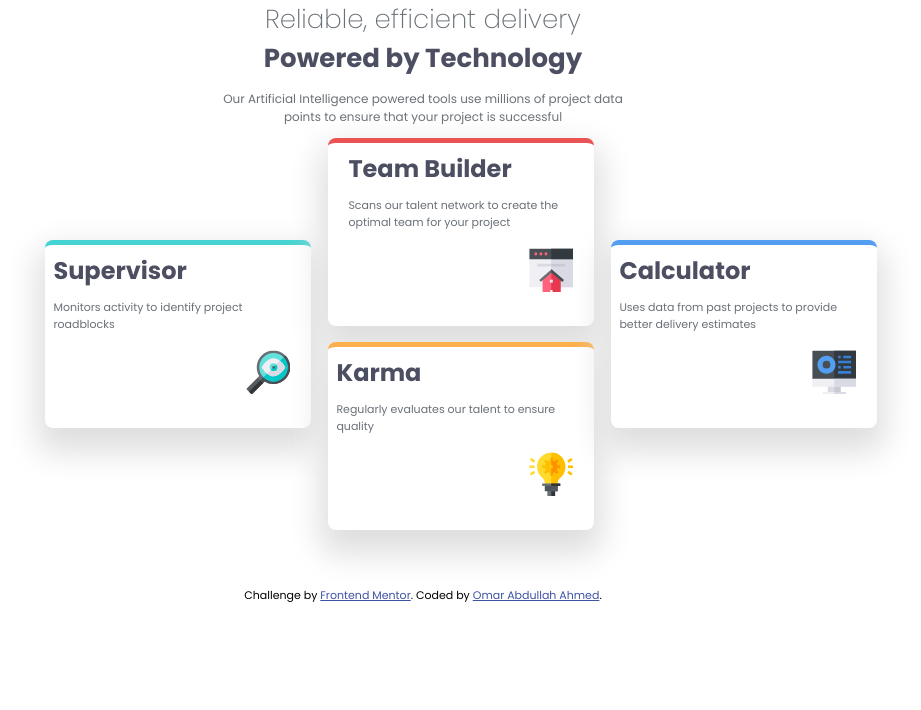
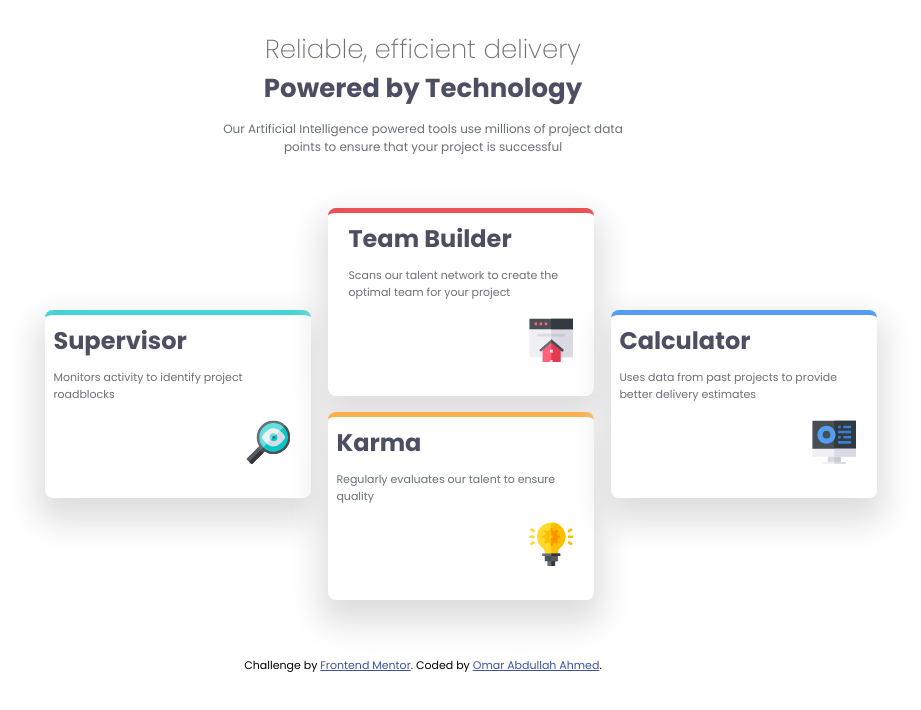
Before and after one commit to omarabdullah0/four-card-feature-section-master, a plain HTML site: page index.html in a window 1280 px wide. Shown: the whole page, without its empty margins (217-1138 px from the left). Drawn offline with Linux system fonts and the light colour scheme.

Commit message:
Update style.css

```diff
--- a/style.css
+++ b/style.css
@@ -30,6 +30,9 @@ body{
     font-size: 26px;
     margin: 0;
 }
+header{
+    padding-top: 30px;
+}
 header div{
     display: flex;
     justify-content: center;
@@ -50,6 +53,8 @@ header p{
         gap: 16px 17px;
         width: 59%;
         margin: 0 auto;
+        padding-top: 40px;
+
 }
 
 
```
